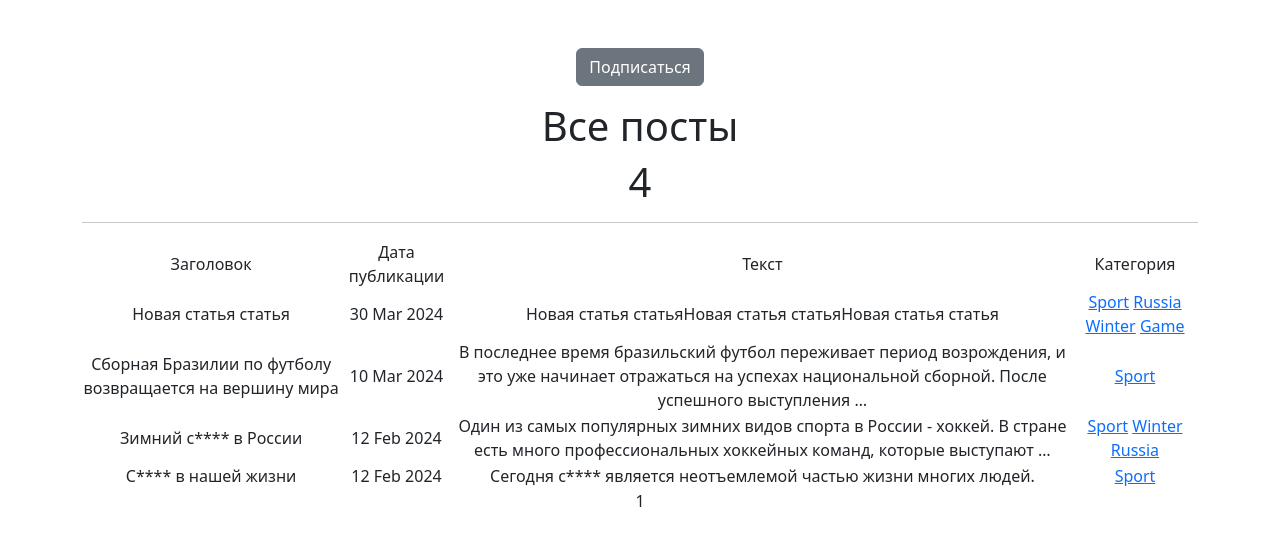
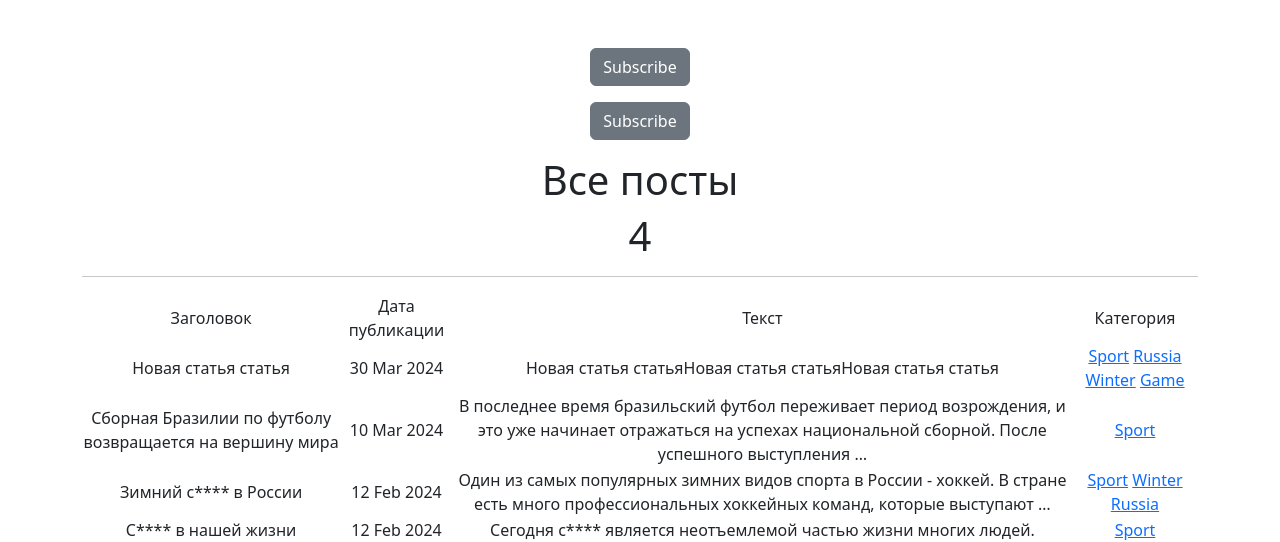
Before and after one commit to BorisMiasnikov/NewsPaper, a Django app: page /posts/categories/1/ in a window 1280 px wide. Shown: the part 56-598 px from the top of the page. Run offline with Django 5.2, Linux system fonts and the light colour scheme; data comes from the database, SQL or seed files in the repository; parts of the project's set-up code (start-up, migrations or seed data) failed here and were passed over; some libraries are stand-ins or nearby versions.

Commit message:
Задание с логированием

```diff
--- a/news/models.py
+++ b/news/models.py
@@ -36,7 +36,7 @@ class Author(models.Model):
 
 
 class Category(models.Model):
-    category = models.TextField(unique=True, help_text=_('Имя категории!')) #добавил хелп текст, что бы проверить перевод
+    category = models.TextField(unique=True, help_text=_('Category!')) #добавил хелп текст, что бы проверить перевод в админ панели
     subscriber = models.ManyToManyField(User, blank= True, null=True, related_name="categories")
 
     def __str__(self):
--- a/news/urls.py
+++ b/news/urls.py
@@ -7,7 +7,7 @@ from .views import PostsList, PostDetail, PostsSearch, NewsCreate, PostUpdate, P
     CategoriesPostList, subscribe, IndexView
 
 urlpatterns = [
-    path('', cache_page(60)(PostsList.as_view()), name= 'Posts_list'),
+    path('', cache_page(5)(PostsList.as_view()), name= 'Posts_list'),
     # path('<int:pk>/', cache_page(300)(PostDetail.as_view()), name= 'Post_detail'),
     path('<int:pk>/', PostDetail.as_view(), name='Post_detail'),
     path('search/', PostsSearch.as_view(), name= 'Posts_search'),
--- a/news/views.py
+++ b/news/views.py
@@ -132,7 +132,7 @@ class CategoriesPostList(PostsList):
         context = super().get_context_data(**kwargs)
         context['is_not_subscribers'] = self.request.user not in self.category.subscriber.all()
         context['category'] = self.category
-        context['subscribe'] = _('Подписаться')#создали эту переменную, что б перевести ее через gettext() _() на en и она вставляется в html в виде {{ subscribe }}
+        context['subscribe'] = _('Subscribe')#создали эту переменную, что б перевести ее через gettext() _() на en и она вставляется в html в виде {{ subscribe }}
         return context
 
 
--- a/templates/category_list.html
+++ b/templates/category_list.html
@@ -2,6 +2,7 @@
 {% extends 'flatpages/default.html' %}
 
 {% load censor_filters %}
+{% load i18n %}
 
 <!-- Название у нас будет products -->
 {% block title %}
@@ -10,7 +11,8 @@ Category Posts
 
 <!-- В контенте на странице мы выводим все товары -->
 {% block content %}
-    {% if is_not_subscribers %}
+    {% if is_not_subscribers %} <!-- ниже эксперементирую с переводом, 1 это перевод в шаблоне, 2 это в передставлении -->
+        <p class="text-cetner"><a href="{% url 'Subscribe' category.id %}" class="btn btn-secondary btm-sm">{% trans "Subscribe" %}</a></p> <!-- добавил переменную субскрайб, чтобы она выводилась из представления, потому что там перевод ее -->
         <p class="text-cetner"><a href="{% url 'Subscribe' category.id %}" class="btn btn-secondary btm-sm">{{ subscribe }}</a></p> <!-- добавил переменную субскрайб, чтобы она выводилась из представления, потому что там перевод ее -->
     {% endif %}
     <h1>Все посты</h1>
--- a/templates/posts.html
+++ b/templates/posts.html
@@ -17,7 +17,7 @@ Posts
         <table>
             <tr>
                 {% load cache %} <!-- Загружаем кэширование -->
-                    {% cache 500 try_stady %}
+                    {% cache 5 try_stady %}
                         <td>Заголовок</td>
                         <td>Дата публикации</td>
                         <td>Тeкст</td>
```
